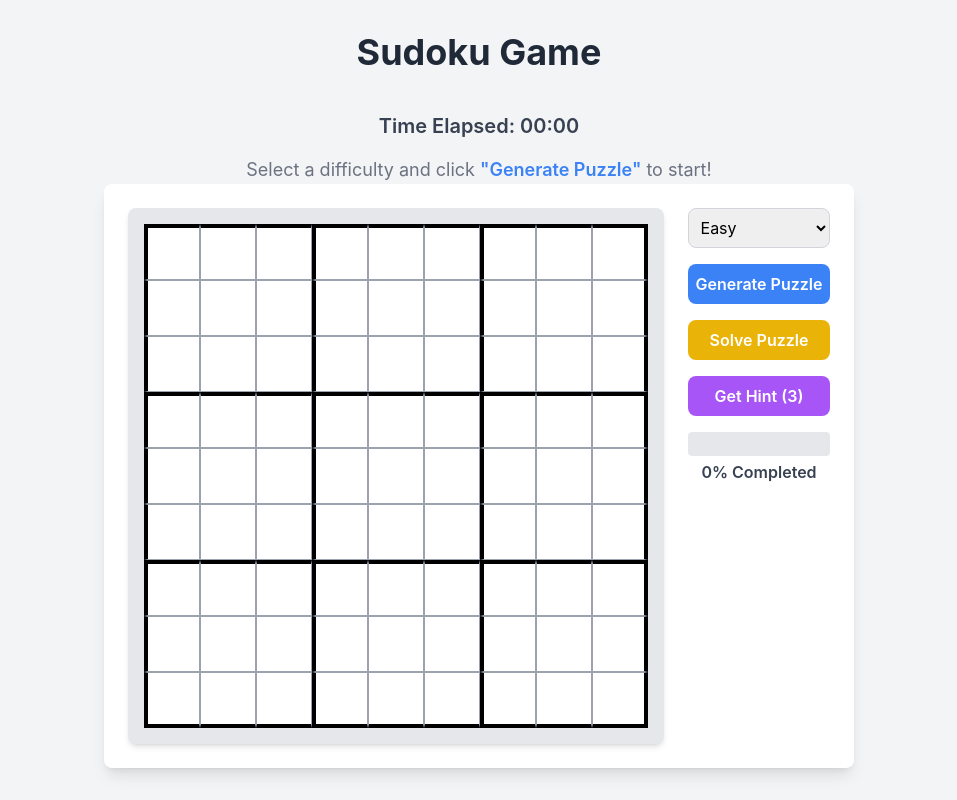
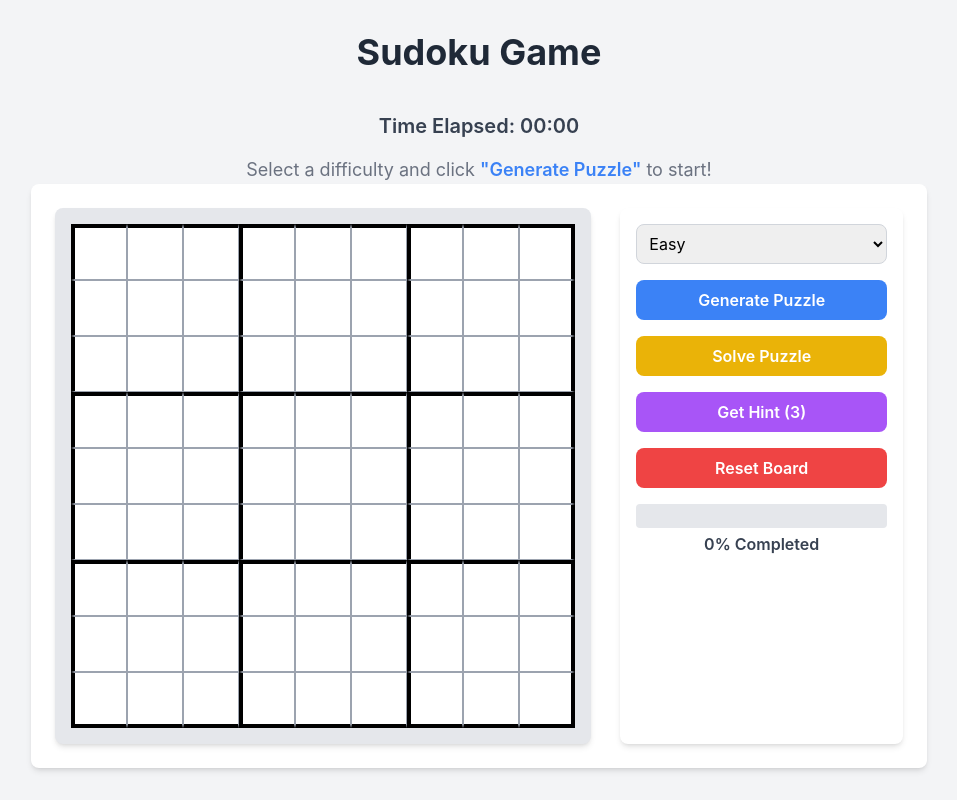
Before and after one commit to TahaTikriti/sudoku-game, a React (Create React App) app: page / in a window 1280 px wide. Shown: the whole page, without its empty margins (161-1118 px from the left). Built offline with nearby package versions, Linux system fonts and the light colour scheme.

Commit message:
Seperated the control panel from app, added a reset button with confirmation modal

```diff
--- a/src/App.tsx
+++ b/src/App.tsx
@@ -1,5 +1,6 @@
 import React, { useState, useCallback, useEffect } from "react";
 import SudokuBoard from "./components/SudokuBoard";
+import ControlPanel from "./components/ControlPanel";
 import { isValidBoard } from "./logic/validation";
 import { generateSudokuPuzzle } from "./logic/puzzleGenerator";
 import { solveSudoku } from "./logic/solver";
@@ -21,6 +22,7 @@ const App: React.FC = () => {
   const [isTimerRunning, setIsTimerRunning] = useState(false);
   const [progress, setProgress] = useState<number>(0);
   const [showSuccess, setShowSuccess] = useState(false);
+  const [showResetModal, setShowResetModal] = useState(false); // Tracks modal visibility
   const [errorMessage, setErrorMessage] = useState<string | null>(null);
 
   // Timer Control
@@ -94,13 +96,27 @@ const App: React.FC = () => {
   );
 
   const handleSolve = () => {
-    const solvedBoard = solveSudoku(board, setErrorMessage); // Pass the current board and error handler
+    const solvedBoard = solveSudoku(board, setErrorMessage);
 
     if (solvedBoard) {
-      setBoard(solvedBoard); // Update board state with solved board
-      setShowSuccess(true); // Show success message
+      setBoard(solvedBoard);
+      setShowSuccess(true);
     }
   };
+const handleResetBoard = () => {
+  setBoard(initializeBoard()); // Clear the board
+  setInitialBoard(initializeBoard()); // Reset the initial board
+  setErrorMessage(null); // Clear any error messages
+  setHintCell(null); // Clear any hint highlights
+  setHintsLeft(3); // Reset hints
+  setProgress(0); // Reset progress bar
+  setTimeElapsed(0); // Reset timer
+  setShowResetModal(false); // Close the modal
+  stopTimer(); // Stop the timer
+};
+const onResetBoard = () => {
+  setShowResetModal(true); // Show the modal when reset is requested
+};
 
   return (
     <div className="flex flex-col justify-center items-center min-h-screen bg-gray-100">
@@ -118,7 +134,6 @@ const App: React.FC = () => {
         </div>
       )}
 
-      {/* Success Message */}
       {showSuccess && (
         <div className="fixed inset-0 flex items-center justify-center bg-black bg-opacity-50">
           <div className="bg-white p-6 rounded shadow-lg text-center">
@@ -130,7 +145,7 @@ const App: React.FC = () => {
             </p>
             <button
               onClick={() => setShowSuccess(false)}
-              className="mt-4 px-4 py-2 bg-blue-500 hover:bg-blue-600 text-white rounded"
+              className="mt-4 bg-blue-500 hover:bg-blue-600 text-white font-semibold px-4 py-2 rounded"
             >
               Close
             </button>
@@ -138,72 +153,54 @@ const App: React.FC = () => {
         </div>
       )}
 
-      <div className="flex flex-col md:flex-row bg-white shadow-lg rounded-lg p-6">
-        {/* Sudoku Board */}
+      <div className="w-full max-w-4xl flex flex-col md:flex-row justify-between bg-white shadow-md rounded-lg p-6">
         <SudokuBoard
           board={board}
           handleChange={handleChange}
           initialBoard={initialBoard}
           hintCell={hintCell}
         />
-
-        {/* Control Panel */}
-        <div className="flex flex-col items-center ml-0 md:ml-6 mt-6 md:mt-0 space-y-4">
-          <select
-            value={difficulty}
-            onChange={(e) => setDifficulty(e.target.value)}
-            className="w-full p-2 border border-gray-300 rounded-lg focus:outline-none focus:ring-2 focus:ring-blue-400"
-          >
-            <option value="easy">Easy</option>
-            <option value="medium">Medium</option>
-            <option value="hard">Hard</option>
-          </select>
-
-          <button
-            onClick={handleGeneratePuzzle}
-            className="w-full p-2 bg-blue-500 hover:bg-blue-600 text-white font-semibold rounded-lg"
-          >
-            Generate Puzzle
-          </button>
-
-          <button
-            onClick={handleSolve}
-            className="w-full p-2 bg-yellow-500 hover:bg-yellow-600 text-white font-semibold rounded-lg"
-            disabled={!!errorMessage} // Disable if there's an error
-          >
-            Solve Puzzle
-          </button>
-          <button
-            onClick={() =>
-              handleHint(board, hintsLeft, setHintCell, setHintsLeft)
-            }
-            className="w-full p-2 bg-purple-500 hover:bg-purple-600 text-white font-semibold rounded-lg"
-            disabled={hintsLeft === 0 || !!errorMessage} // Disable if no hints or error
-          >
-            Get Hint ({hintsLeft})
-          </button>
-
-          {/* Error Message */}
-          {errorMessage && (
-            <div className="mt-4 text-red-600 font-semibold">
-              <strong>Error:</strong> {errorMessage}
-            </div>
-          )}
-
-          {/* Progress Bar */}
-          <div className="mt-4 w-full max-w-sm">
-            <div className="relative w-full bg-gray-200 rounded h-6">
-              <div
-                className="absolute top-0 left-0 bg-blue-500 h-6 rounded transition-all duration-300"
-                style={{ width: `${progress}%` }}
-              ></div>
-            </div>
-            <div className="text-center text-gray-700 font-semibold mt-1">
-              {progress}% Completed
+        <ControlPanel
+          difficulty={difficulty}
+          setDifficulty={setDifficulty}
+          onGeneratePuzzle={handleGeneratePuzzle}
+          onSolvePuzzle={handleSolve}
+          onGetHint={() =>
+            handleHint(board, hintsLeft, setHintCell, setHintsLeft)
+          }
+          hintsLeft={hintsLeft}
+          errorMessage={errorMessage}
+          progress={progress}
+          onResetBoard={onResetBoard} // Pass reset function
+        />
+      </div>
+      {showResetModal && (
+        <div className="fixed inset-0 flex items-center justify-center bg-black bg-opacity-50">
+          <div className="bg-white p-6 rounded shadow-lg text-center">
+            <h2 className="text-2xl font-bold text-red-600 mb-4">
+              ⚠️ Reset Confirmation
+            </h2>
+            <p className="text-gray-700">
+              Are you sure you want to reset the board? All progress will be
+              lost.
+            </p>
+            <div className="mt-4 flex justify-center space-x-4">
+              <button
+                onClick={handleResetBoard}
+                className="px-4 py-2 bg-red-500 hover:bg-red-600 text-white rounded"
+              >
+                Yes, Reset
+              </button>
+              <button
+                onClick={() => setShowResetModal(false)}
+                className="px-4 py-2 bg-gray-300 hover:bg-gray-400 text-gray-800 rounded"
+              >
+                Cancel
+              </button>
             </div>
           </div>
         </div>
-      </div>
+      )}
     </div>
   );
 };
--- /dev/null
+++ b/src/components/ControlPanel.tsx
@@ -0,0 +1,94 @@
+import React from "react";
+
+interface ControlPanelProps {
+  difficulty: string;
+  setDifficulty: (difficulty: string) => void;
+  onGeneratePuzzle: () => void;
+  onSolvePuzzle: () => void;
+  onGetHint: () => void;
+  hintsLeft: number;
+  errorMessage: string | null;
+  progress: number;
+  onResetBoard: () => void; // Add this
+}
+
+const ControlPanel: React.FC<ControlPanelProps> = ({
+  difficulty,
+  setDifficulty,
+  onGeneratePuzzle,
+  onSolvePuzzle,
+  onGetHint,
+  hintsLeft,
+  errorMessage,
+  progress,
+  onResetBoard
+}) => {
+  return (
+    <div className="w-full md:w-1/3 flex flex-col items-center space-y-4 p-4 bg-white shadow-md rounded-lg">
+      {/* Difficulty Selector */}
+      <select
+        value={difficulty}
+        onChange={(e) => setDifficulty(e.target.value)}
+        className="w-full p-2 border border-gray-300 rounded-lg focus:outline-none focus:ring-2 focus:ring-blue-400"
+      >
+        <option value="easy">Easy</option>
+        <option value="medium">Medium</option>
+        <option value="hard">Hard</option>
+      </select>
+
+      {/* Generate Puzzle Button */}
+      <button
+        onClick={onGeneratePuzzle}
+        className="w-full p-2 bg-blue-500 hover:bg-blue-600 text-white font-semibold rounded-lg"
+      >
+        Generate Puzzle
+      </button>
+
+      {/* Solve Puzzle Button */}
+      <button
+        onClick={onSolvePuzzle}
+        className="w-full p-2 bg-yellow-500 hover:bg-yellow-600 text-white font-semibold rounded-lg"
+        disabled={!!errorMessage}
+      >
+        Solve Puzzle
+      </button>
+
+      {/* Get Hint Button */}
+      <button
+        onClick={onGetHint}
+        className="w-full p-2 bg-purple-500 hover:bg-purple-600 text-white font-semibold rounded-lg"
+        disabled={hintsLeft === 0 || !!errorMessage}
+      >
+        Get Hint ({hintsLeft})
+      </button>
+      {/*Reset Button*/ }
+      <button
+        onClick={onResetBoard}
+        className="w-full p-2 bg-red-500 hover:bg-red-600 text-white font-semibold rounded-lg"
+      >
+        Reset Board
+      </button>
+
+      {/* Progress Bar */}
+      <div className="w-full">
+        <div className="relative w-full bg-gray-200 rounded h-6">
+          <div
+            className="absolute top-0 left-0 bg-blue-500 h-6 rounded transition-all duration-300"
+            style={{ width: `${progress}%` }}
+          ></div>
+        </div>
+        <div className="text-center text-gray-700 font-semibold mt-1">
+          {progress}% Completed
+        </div>
+      </div>
+      {/* Error Message */}
+      {errorMessage && (
+        <div className="text-red-600 font-semibold text-center">
+          <strong>Error:</strong> {errorMessage}
+        </div>
+      )}
+    </div>
+  );
+};
+
+export default ControlPanel;
```
